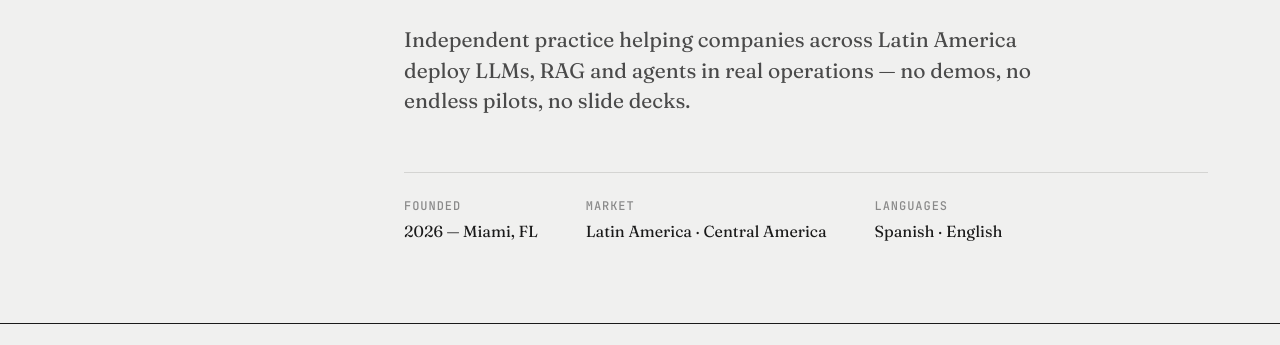
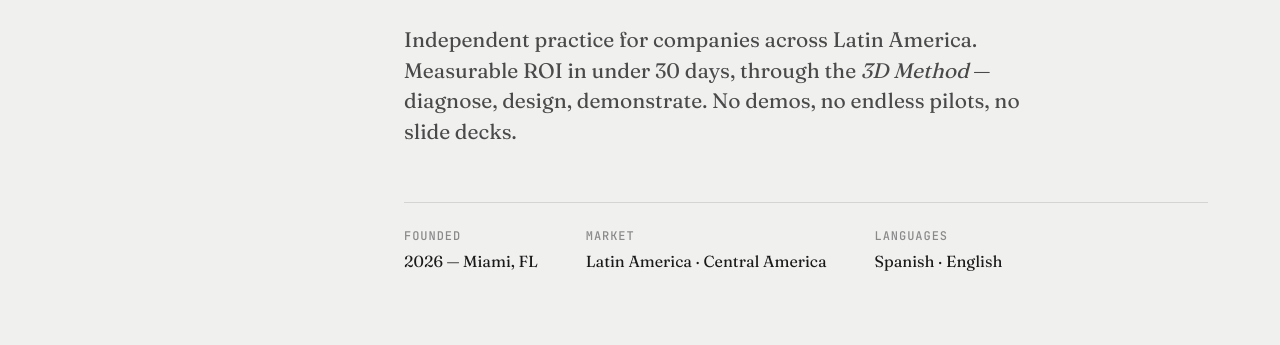
Before and after one commit to DanielRegaladoUMiami/daniel-ai-consulting, a plain HTML site: page index.html in a window 1280 px wide. Shown: the part 455-800 px from the top of the page. Drawn offline with Linux system fonts and the light colour scheme.

Commit message:
Update hero sub: 30-day ROI and Método 3D positioning

```diff
--- a/index.html
+++ b/index.html
@@ -217,7 +217,7 @@
     <div class="mono hero-label" data-es="001 / Índice" data-en="001 / Index">001 / Índice</div>
     <div>
       <h1 data-es="Inteligencia<br>artificial aplicada,<br><em>sin teatro.</em>" data-en="Applied artificial<br>intelligence,<br><em>without the theater.</em>">Inteligencia<br>artificial aplicada,<br><em>sin teatro.</em></h1>
-      <p class="hero-sub" data-es="Práctica independiente que ayuda a empresas en Latinoamérica a implementar LLMs, RAG y agentes en operaciones reales — no demos, no pilotos eternos, no PowerPoints." data-en="Independent practice helping companies across Latin America deploy LLMs, RAG and agents in real operations — no demos, no endless pilots, no slide decks.">Práctica independiente que ayuda a empresas en Latinoamérica a implementar LLMs, RAG y agentes en operaciones reales — no demos, no pilotos eternos, no PowerPoints.</p>
+      <p class="hero-sub" data-es="Práctica independiente para empresas en Latinoamérica. Implementación con ROI medible en menos de 30 días, bajo el <em>Método 3D</em> — diagnóstico, diseño, demostración. No demos, no pilotos eternos, no PowerPoints." data-en="Independent practice for companies across Latin America. Measurable ROI in under 30 days, through the <em>3D Method</em> — diagnose, design, demonstrate. No demos, no endless pilots, no slide decks.">Práctica independiente para empresas en Latinoamérica. Implementación con ROI medible en menos de 30 días, bajo el <em>Método 3D</em> — diagnóstico, diseño, demostración. No demos, no pilotos eternos, no PowerPoints.</p>
       <div class="hero-meta">
         <div class="meta-item">
           <span class="mono meta-label" data-es="Fundado" data-en="Founded">Fundado</span>
```
